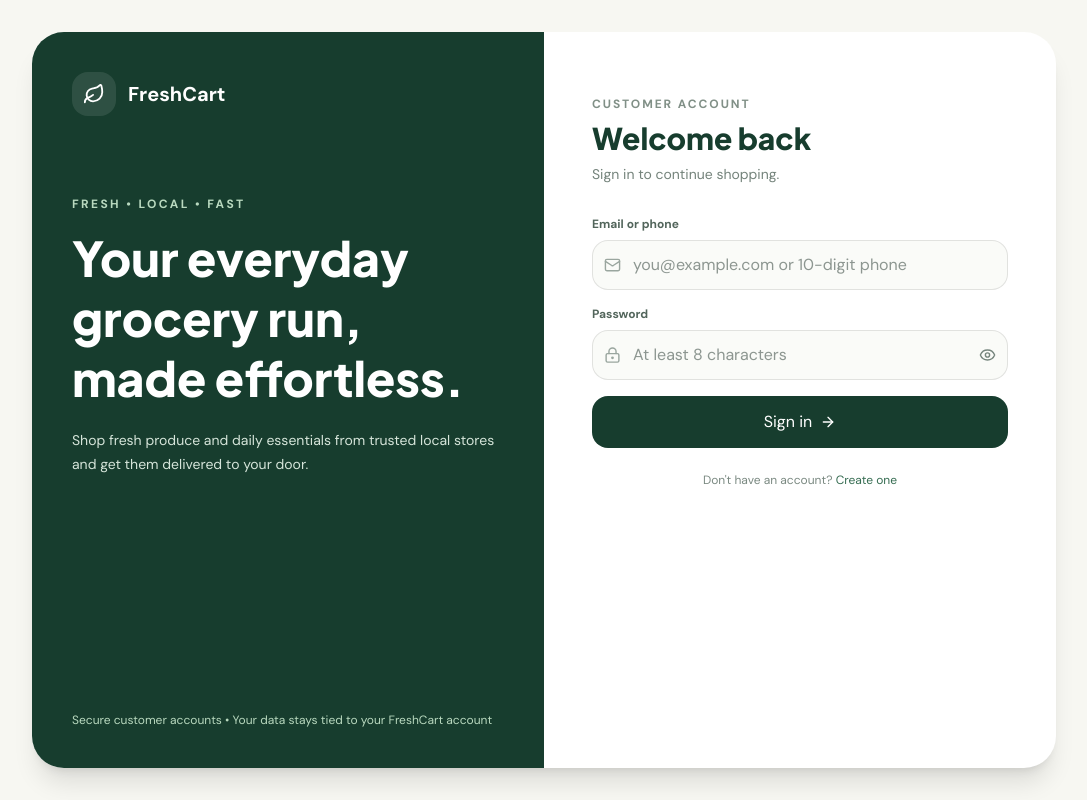
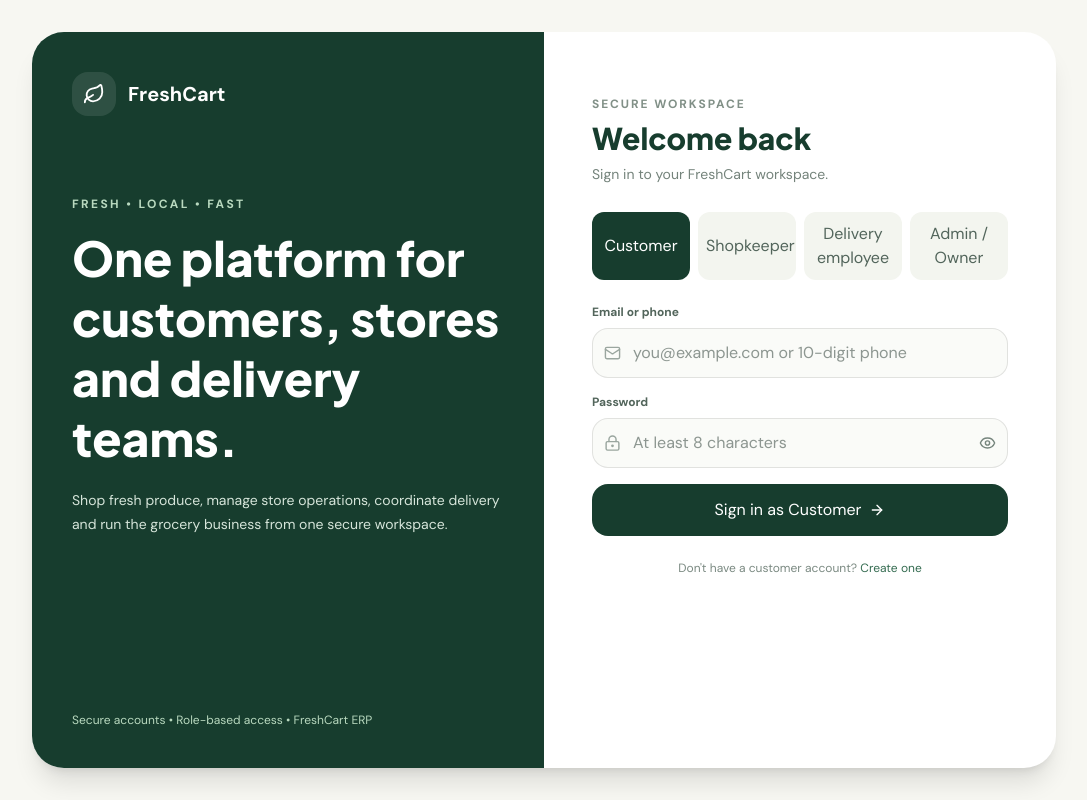
Before and after one commit to fogizxc/GROCERY_POS-EPR_USER_SHOPKEEPRERS, a React (Vite) app: page / in a window 1280 px wide. Shown: the whole page, without its empty margins (96-1183 px from the left). Built offline with nearby package versions, Linux system fonts and the light colour scheme; no server answers.

Commit message:
feat(auth): support role-based workspace sign in

```diff
--- a/src/components/AuthScreen.tsx
+++ b/src/components/AuthScreen.tsx
@@ -1,13 +1,23 @@
 import { FormEvent, useState } from 'react';
 import { ArrowRight, Eye, EyeOff, Leaf, LockKeyhole, Mail, Phone, UserRound } from 'lucide-react';
-import { api } from '../services/api';
+import { api, type Role } from '../services/api';
 
 interface AuthScreenProps {
   onAuthenticated: () => void;
 }
 
+type LoginRole = Extract<Role, 'customer' | 'shopkeeper' | 'employee' | 'admin'>;
+
+const roleLabels: Record<LoginRole, string> = {
+  customer: 'Customer',
+  shopkeeper: 'Shopkeeper',
+  employee: 'Delivery employee',
+  admin: 'Admin / Owner',
+};
+
 export function AuthScreen({ onAuthenticated }: AuthScreenProps) {
   const [mode, setMode] = useState<'login' | 'register'>('login');
+  const [role, setRole] = useState<LoginRole>('customer');
   const [identifier, setIdentifier] = useState('');
   const [name, setName] = useState('');
   const [email, setEmail] = useState('');
@@ -23,7 +33,7 @@ export function AuthScreen({ onAuthenticated }: AuthScreenProps) {
     setError('');
     try {
       if (mode === 'login') {
-        await api.login(identifier.trim(), 'customer', password);
+        await api.login(identifier.trim(), role, password);
       } else {
         await api.register({ name: name.trim(), email: email.trim(), phone: phone.trim(), password });
       }
@@ -35,23 +45,33 @@ export function AuthScreen({ onAuthenticated }: AuthScreenProps) {
     }
   };
 
+  const switchMode = (next: 'login' | 'register') => {
+    setMode(next);
+    setError('');
+    if (next === 'register') setRole('customer');
+  };
+
   return (
     <main className="min-h-screen bg-[#f7f7f2] px-4 py-8 sm:px-6">
       <div className="mx-auto grid min-h-[calc(100vh-4rem)] max-w-5xl overflow-hidden rounded-[32px] bg-white shadow-xl lg:grid-cols-2">
         <section className="hidden bg-[#173d2e] p-10 text-white lg:flex lg:flex-col lg:justify-between">
           <div>
             <div className="flex items-center gap-3"><div className="flex h-11 w-11 items-center justify-center rounded-2xl bg-white/10"><Leaf size={22}/></div><span className="text-xl font-extrabold">FreshCart</span></div>
-            <div className="mt-20 max-w-md"><p className="text-xs font-extrabold uppercase tracking-[.2em] text-[#b9d9bf]">Fresh • local • fast</p><h1 className="heading mt-4 text-5xl font-extrabold leading-tight">Your everyday grocery run, made effortless.</h1><p className="mt-5 text-sm leading-6 text-[#d6e5da]">Shop fresh produce and daily essentials from trusted local stores and get them delivered to your door.</p></div>
+            <div className="mt-20 max-w-md"><p className="text-xs font-extrabold uppercase tracking-[.2em] text-[#b9d9bf]">Fresh • local • fast</p><h1 className="heading mt-4 text-5xl font-extrabold leading-tight">One platform for customers, stores and delivery teams.</h1><p className="mt-5 text-sm leading-6 text-[#d6e5da]">Shop fresh produce, manage store operations, coordinate delivery and run the grocery business from one secure workspace.</p></div>
           </div>
-          <p className="text-xs text-[#b9d9bf]">Secure customer accounts • Your data stays tied to your FreshCart account</p>
+          <p className="text-xs text-[#b9d9bf]">Secure accounts • Role-based access • FreshCart ERP</p>
         </section>
 
         <section className="p-6 sm:p-10 lg:p-12">
           <div className="mx-auto max-w-md">
-            <div className="lg:hidden flex items-center gap-3"><div className="flex h-10 w-10 items-center justify-center rounded-2xl bg-[#173d2e] text-lg">🌿</div><span className="text-lg font-extrabold text-[#173d2e]">FreshCart</span></div>
-            <div className="mt-10 lg:mt-4"><p className="text-xs font-extrabold uppercase tracking-[.16em] text-[#819087]">Customer account</p><h2 className="heading mt-2 text-3xl font-extrabold text-[#173d2e]">{mode === 'login' ? 'Welcome back' : 'Create your account'}</h2><p className="mt-2 text-sm text-[#74837b]">{mode === 'login' ? 'Sign in to continue shopping.' : 'Join FreshCart and start your first grocery order.'}</p></div>
+            <div className="flex items-center gap-3 lg:hidden"><div className="flex h-10 w-10 items-center justify-center rounded-2xl bg-[#173d2e] text-lg">🌿</div><span className="text-lg font-extrabold text-[#173d2e]">FreshCart</span></div>
+            <div className="mt-10 lg:mt-4"><p className="text-xs font-extrabold uppercase tracking-[.16em] text-[#819087]">Secure workspace</p><h2 className="heading mt-2 text-3xl font-extrabold text-[#173d2e]">{mode === 'login' ? 'Welcome back' : 'Create your account'}</h2><p className="mt-2 text-sm text-[#74837b]">{mode === 'login' ? 'Sign in to your FreshCart workspace.' : 'Create a customer account and start your first grocery order.'}</p></div>
 
-            <form onSubmit={submit} className="mt-8 space-y-4">
+            {mode === 'login' && <div className="mt-7 grid grid-cols-2 gap-2 sm:grid-cols-4">
+              {(Object.keys(roleLabels) as LoginRole[]).map(item => <button key={item} type="button" onClick={() => { setRole(item); setError(''); }} className={`rounded-xl px-2 py-2.5 text-[11px] font-extrabold transition ${role === item ? 'bg-[#173d2e] text-white' : 'bg-[#f3f5ef] text-[#52655b] hover:bg-[#e9eee6]'}`}>{roleLabels[item]}</button>)}
+            </div>}
+
+            <form onSubmit={submit} className="mt-6 space-y-4">
               {mode === 'register' && <>
                 <label className="block"><span className="mb-2 block text-xs font-bold text-[#52655b]">Full name</span><div className="relative"><UserRound className="absolute left-3 top-1/2 -translate-y-1/2 text-[#9aa69f]" size={17}/><input required value={name} onChange={e=>setName(e.target.value)} className="w-full rounded-2xl border border-black/10 bg-[#fafbf8] py-3 pl-10 pr-4 text-sm outline-none focus:border-[#6f9f83]" placeholder="Your name" /></div></label>
                 <label className="block"><span className="mb-2 block text-xs font-bold text-[#52655b]">Email</span><div className="relative"><Mail className="absolute left-3 top-1/2 -translate-y-1/2 text-[#9aa69f]" size={17}/><input required type="email" value={email} onChange={e=>setEmail(e.target.value)} className="w-full rounded-2xl border border-black/10 bg-[#fafbf8] py-3 pl-10 pr-4 text-sm outline-none focus:border-[#6f9f83]" placeholder="you@example.com" /></div></label>
@@ -59,11 +79,12 @@ export function AuthScreen({ onAuthenticated }: AuthScreenProps) {
               </>}
               {mode === 'login' && <label className="block"><span className="mb-2 block text-xs font-bold text-[#52655b]">Email or phone</span><div className="relative"><Mail className="absolute left-3 top-1/2 -translate-y-1/2 text-[#9aa69f]" size={17}/><input required value={identifier} onChange={e=>setIdentifier(e.target.value)} className="w-full rounded-2xl border border-black/10 bg-[#fafbf8] py-3 pl-10 pr-4 text-sm outline-none focus:border-[#6f9f83]" placeholder="you@example.com or 10-digit phone" /></div></label>}
               <label className="block"><span className="mb-2 block text-xs font-bold text-[#52655b]">Password</span><div className="relative"><LockKeyhole className="absolute left-3 top-1/2 -translate-y-1/2 text-[#9aa69f]" size={17}/><input required minLength={8} type={showPassword?'text':'password'} value={password} onChange={e=>setPassword(e.target.value)} className="w-full rounded-2xl border border-black/10 bg-[#fafbf8] py-3 pl-10 pr-11 text-sm outline-none focus:border-[#6f9f83]" placeholder="At least 8 characters" /><button type="button" onClick={()=>setShowPassword(v=>!v)} className="absolute right-3 top-1/2 -translate-y-1/2 text-[#77867e]">{showPassword?<EyeOff size={17}/>:<Eye size={17}/>}</button></div></label>
+              {mode === 'register' && <p className="rounded-2xl bg-[#f3f7ef] px-4 py-3 text-[11px] leading-5 text-[#5f7067]">Passwords must be at least 8 characters and include both letters and numbers.</p>}
               {error && <div role="alert" className="rounded-2xl bg-[#fff0ed] px-4 py-3 text-xs font-semibold text-[#a14335]">{error}</div>}
-              <button disabled={saving} className="flex w-full items-center justify-center rounded-2xl bg-[#173d2e] px-5 py-3.5 text-sm font-extrabold text-white transition hover:bg-[#24523e] disabled:opacity-50">{saving?'Please wait…':mode==='login'?'Sign in':'Create account'}{!saving&&<ArrowRight size={16} className="ml-2"/>}</button>
+              <button disabled={saving} className="flex w-full items-center justify-center rounded-2xl bg-[#173d2e] px-5 py-3.5 text-sm font-extrabold text-white transition hover:bg-[#24523e] disabled:opacity-50">{saving?'Please wait…':mode==='login'?`Sign in as ${roleLabels[role]}`:'Create customer account'}{!saving&&<ArrowRight size={16} className="ml-2"/>}</button>
             </form>
 
-            <div className="mt-6 text-center text-xs text-[#7a8981]">{mode==='login'?"Don't have an account?":"Already have an account?"} <button onClick={()=>{setMode(mode==='login'?'register':'login');setError('')}} className="font-extrabold text-[#356c51]">{mode==='login'?'Create one':'Sign in'}</button></div>
+            <div className="mt-6 text-center text-xs text-[#7a8981]">{mode==='login'?"Don't have a customer account?":"Already have an account?"} <button type="button" onClick={()=>switchMode(mode==='login'?'register':'login')} className="font-extrabold text-[#356c51]">{mode==='login'?'Create one':'Sign in'}</button></div>
           </div>
         </section>
       </div>
```
